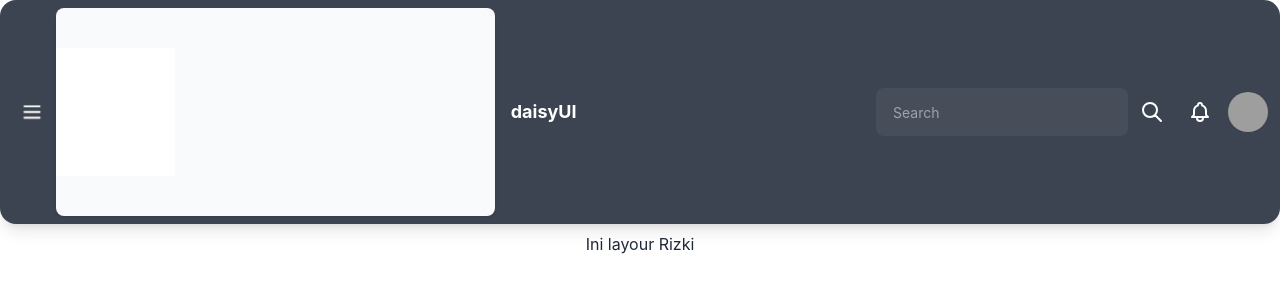
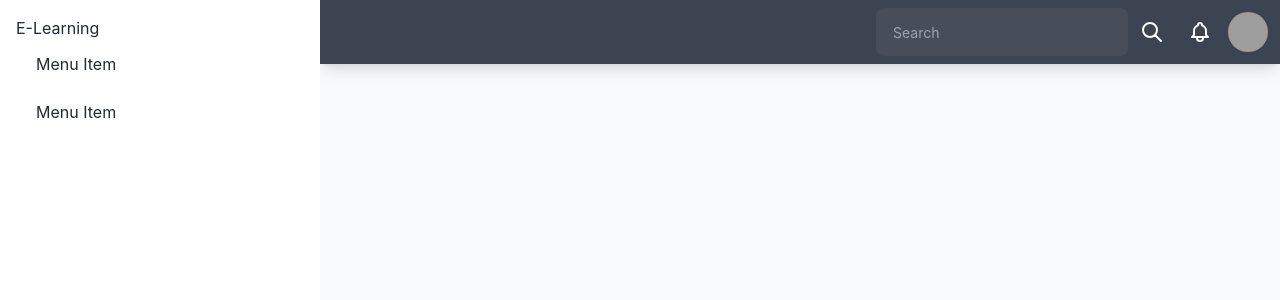
Before and after one commit to lms-20/fe_dashboard_lms, a React (Create React App) app: page / in a window 1280 px wide. Shown: the top 300 px of the page. Built offline with nearby package versions, Linux system fonts and the light colour scheme; grey boxes are pictures that could not be loaded.

Commit message:
config prettier error and building something

```diff
--- a/src/App.css
+++ b/src/App.css
@@ -1,38 +1,4 @@
 .App {
-  text-align: center;
+  min-height: 100vh;
+  background-color: red;
 }
-
-.App-logo {
-  height: 40vmin;
-  pointer-events: none;
-}
-
-@media (prefers-reduced-motion: no-preference) {
-  .App-logo {
-    animation: App-logo-spin infinite 20s linear;
-  }
-}
-
-.App-header {
-  background-color: #282c34;
-  min-height: 100vh;
-  display: flex;
-  flex-direction: column;
-  align-items: center;
-  justify-content: center;
-  font-size: calc(10px + 2vmin);
-  color: white;
-}
-
-.App-link {
-  color: #61dafb;
-}
-
-@keyframes App-logo-spin {
-  from {
-    transform: rotate(0deg);
-  }
-  to {
-    transform: rotate(360deg);
-  }
-}
--- a/src/App.jsx
+++ b/src/App.jsx
@@ -5,7 +5,7 @@
   return (
     <div className="App">
       <Layout />
-      <h1>Ini layour Rizki</h1>
+
     </div>
   );
 }
--- a/src/components/NavBar/NavBar.jsx
+++ b/src/components/NavBar/NavBar.jsx
@@ -7,33 +7,8 @@
 
 const NavBar = (props) => {
     return (
-        <div>
-            <div className="navbar mb-2 shadow-lg bg-neutral text-neutral-content rounded-box">
-                <div className="flex-none hidden lg:flex">
-                    <button className="btn btn-square btn-ghost">
-                        <svg xmlns="http://www.w3.org/2000/svg" fill="none" viewBox="0 0 24 24" className="inline-block w-6 h-6 stroke-current">
-                            <path strokeLinecap="round" strokeLinejoin="round" strokeWidth={2} d="M4 6h16M4 12h16M4 18h16" />
-                        </svg>
-                    </button>
-                </div>
-                {/* <PermanentDrawer /> */}
-                <div className="rounded-lg shadow bg-base-200 drawer h-52">
-                    <input id="my-drawer" type="checkbox" className="drawer-toggle" />
-                    <div className="flex flex-col items-center justify-center drawer-content">
-                        <label htmlFor="my-drawer" className="btn btn-primary drawer-button">open menu</label>
-                    </div>
-                    <div className="drawer-side">
-                        <label htmlFor="my-drawer" className="drawer-overlay" />
-                        <ul className="menu p-4 overflow-y-auto w-80 bg-base-100 text-base-content">
-                            <li>
-                                <a>Menu Item</a>
-                            </li>
-                            <li>
-                                <a>Menu Item</a>
-                            </li>
-                        </ul>
-                    </div>
-                </div>
+        <div className="navbar  shadow-lg bg-neutral text-neutral-content ">
+
             <div className="flex-1 hidden px-2 mx-2 lg:flex">
                 <span className="text-lg font-bold">
                 daisyUI
@@ -66,8 +41,6 @@
                 </div>
             </div>
         </div>
-            {/* <PermanentDrawer /> */}
-        </div>
     )
 }
 
--- a/src/components/PermanentDrawer/PermanentDrawer.jsx
+++ b/src/components/PermanentDrawer/PermanentDrawer.jsx
@@ -7,15 +7,58 @@
 
 const PermanentDrawer = props => {
     return (
-        <div>
-            {/* <div className="rounded-lg shadow bg-base-200 drawer h-52">
-                <input id="my-drawer" type="checkbox" className="drawer-toggle" />
-                <div className="flex flex-col items-center justify-center drawer-content">
-                    <label htmlFor="my-drawer" className="btn btn-primary drawer-button">open menu</label>
+        <div className="shadow bg-base-200 drawer drawer-mobile min-h-screen relative">
+            <input id="my-drawer-2" type="checkbox" className="drawer-toggle" />
+
+            <div className="flex flex-col  drawer-content">
+                {/* <label htmlFor="my-drawer-2" className="mb-4 btn btn-primary w-20 px-16 drawer-button lg:hidden ">Click</label>  */}
+
+                <div className="navbar mb-2 shadow-lg bg-neutral text-neutral-content justify-end lg:">
+                    <div className="flex-1 lg:hidden  ">
+                        <label  htmlFor="my-drawer-2" className="btn btn-square btn-ghost drawer-button">
+                        <svg xmlns="http://www.w3.org/2000/svg" fill="none" viewBox="0 0 24 24" className="inline-block w-6 h-6 stroke-current">
+                            <path strokeLinecap="round" strokeLinejoin="round" strokeWidth={2} d="M4 6h16M4 12h16M4 18h16" />
+                        </svg>
+                        </label>
+                    </div>
+                    {/* <div className="flex-1 hidden px-2 mx-2 lg:flex">
+                        <span className="text-lg font-bold">
+                        daisyUI
+                        </span>
+                    </div>  */}
+                    <div className="flex-none">
+                        <div className="form-control">
+                        <input type="text" placeholder="Search" className="input input-ghost" />
+                        </div>
+                    </div>
+                    <div className="flex-none">
+                        <button className="btn btn-square btn-ghost">
+                        <svg xmlns="http://www.w3.org/2000/svg" fill="none" viewBox="0 0 24 24" className="inline-block w-6 h-6 stroke-current">
+                            <path strokeLinecap="round" strokeLinejoin="round" strokeWidth={2} d="M21 21l-6-6m2-5a7 7 0 11-14 0 7 7 0 0114 0z" />
+                        </svg>
+                        </button>
+                    </div>
+                    <div className="flex-none">
+                        <button className="btn btn-square btn-ghost">
+                        <svg xmlns="http://www.w3.org/2000/svg" fill="none" viewBox="0 0 24 24" className="inline-block w-6 h-6 stroke-current">
+                            <path strokeLinecap="round" strokeLinejoin="round" strokeWidth={2} d="M15 17h5l-1.405-1.405A2.032 2.032 0 0118 14.158V11a6.002 6.002 0 00-4-5.659V5a2 2 0 10-4 0v.341C7.67 6.165 6 8.388 6 11v3.159c0 .538-.214 1.055-.595 1.436L4 17h5m6 0v1a3 3 0 11-6 0v-1m6 0H9" />
+                        </svg>
+                        </button>
+                    </div>
+                    <div className="flex-none">
+                        <div className="avatar">
+                            <div className="rounded-full w-10 h-10 m-1">
+                                <img src="https://i.pravatar.cc/500?img=32" />
+                            </div>
+                        </div>
+                    </div>
+                </div>
             </div>
             <div className="drawer-side">
-                    <label htmlFor="my-drawer" className="drawer-overlay" />
+                <label htmlFor="my-drawer-2" className="drawer-overlay" />
+
                 <ul className="menu p-4 overflow-y-auto w-80 bg-base-100 text-base-content">
+                <h1>E-Learning</h1>
                 <li>
                     <a>Menu Item</a>
                 </li>
@@ -24,33 +67,9 @@
                 </li>
                 </ul>
             </div>
-            </div> */}
+        </div>
 
 
-            {/* <div className="rounded-lg shadow bg-base-200 drawer drawer-mobile h-52">
-                <input id="my-drawer-2" type="checkbox" className="drawer-toggle" />
-                <div className="flex flex-col items-center justify-center drawer-content">
-                    <label htmlFor="my-drawer-2" className="mb-4 btn btn-primary drawer-button lg:hidden">open menu</label>
-                    <div className="hidden text-xs text-center lg:block">Menu is always open on desktop size.
-                        <br />Resize the browser to see toggle button on mobile size
-                    </div>
-                    <div className="text-xs text-center lg:hidden">Menu can be toggled on mobile size.
-                        <br />Resize the browser to see fixed sidebar on desktop size
-                    </div>
-                </div>
-                <div className="drawer-side">
-                    <label htmlFor="my-drawer-2" className="drawer-overlay" />
-                    <ul className="menu p-4 overflow-y-auto w-80 bg-base-100 text-base-content">
-                        <li>
-                            <a>Menu Item</a>
-                        </li>
-                        <li>
-                            <a>Menu Item</a>
-                        </li>
-                    </ul>
-                </div>
-            </div> */}
-        </div>
     )
 }
 
--- a/src/pages/Layout/Layout.jsx
+++ b/src/pages/Layout/Layout.jsx
@@ -5,15 +5,17 @@
 import PropTypes from 'prop-types';
 import NavBar from '../../components/NavBar/NavBar';
 import PermanentDrawer from '../../components/PermanentDrawer/PermanentDrawer';
-import Styles from './Layout.module.css'
+import styles from './Layout.module.css'
 
 const Layout = props => {
-    const { container } = Styles;
+
 
     return (
-        <div className={container}>
-            <NavBar />
-            <PermanentDrawer />
+        <div className = "h-screen">
+            <PermanentDrawer/>
+            {/* <div>
+                <NavBar/>
+            </div> */}
         </div>
     )
 }
--- a/src/pages/Layout/Layout.module.css
+++ b/src/pages/Layout/Layout.module.css
@@ -0,0 +1,4 @@
+.container {
+    min-height: 100vh;
+
+}
```
Also changed, not shown: 1 other file (tests, documents, lock files or other folders). Lines whose indentation alone changed are shown as unchanged.
